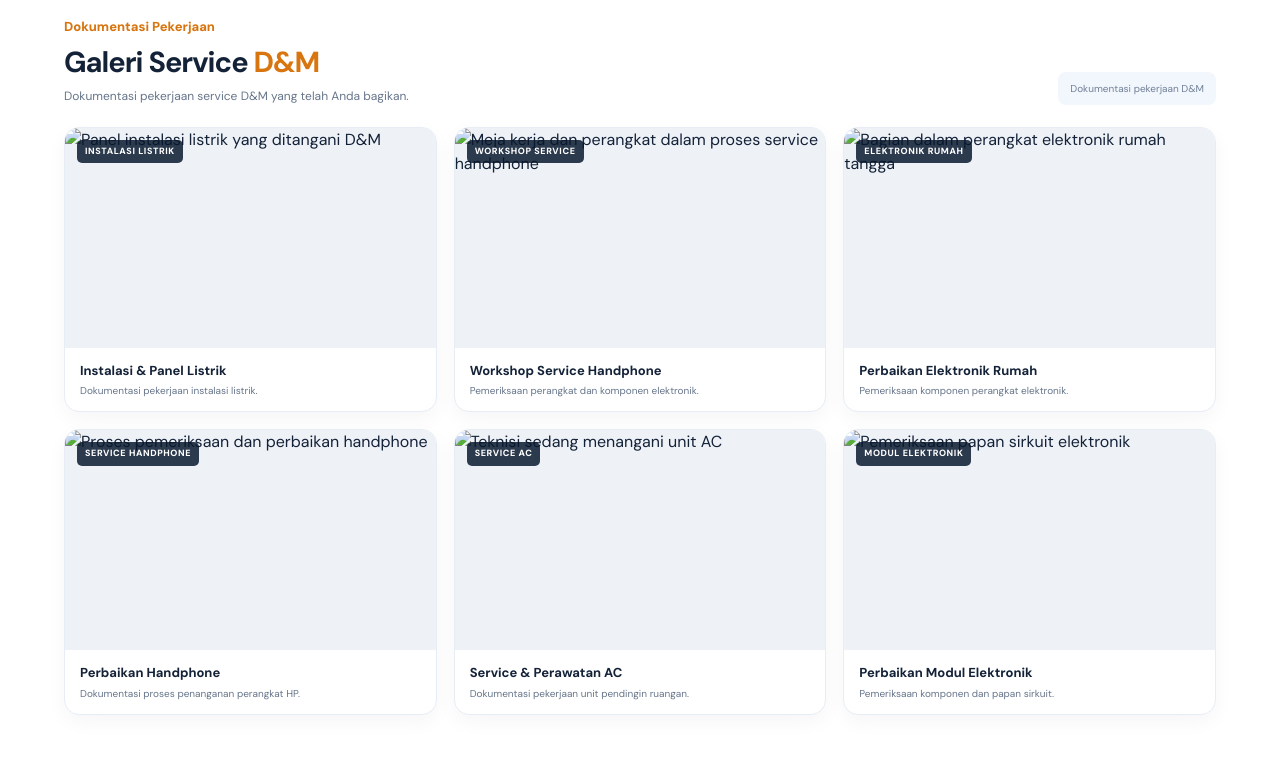
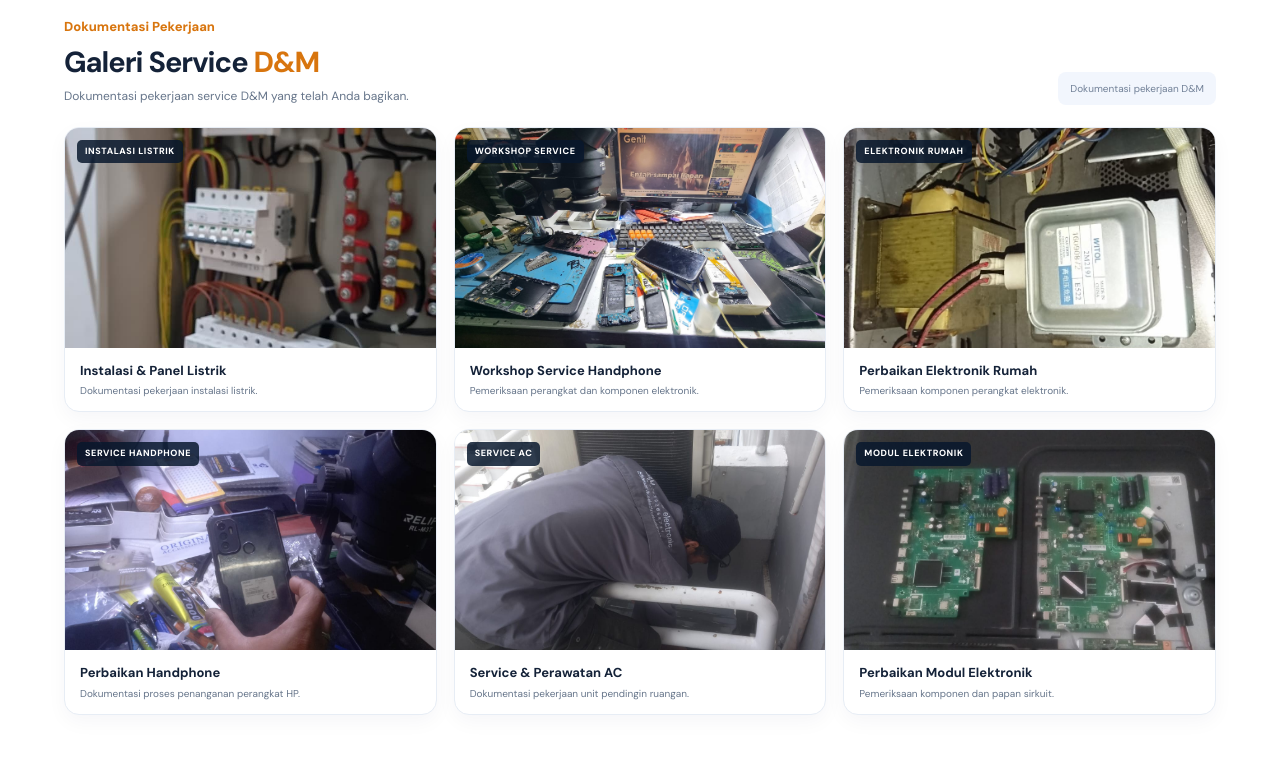
Before and after one commit to Ranovr95/D-M, a plain HTML site: page index.html in a window 1280 px wide. Shown: the part 1180-1959 px from the top of the page. Drawn offline with Linux system fonts and the light colour scheme.

Commit message:
Update image paths in index.html

```diff
--- a/index.html
+++ b/index.html
@@ -14,7 +14,7 @@
 <body>
   <header class="site-header">
     <a class="brand" href="#home" aria-label="D&M beranda">
-      <img class="brand-logo" src="assets/dm-logo.png" alt="Logo D&M" />
+      <img class="brand-logo" src="dm-logo.png" alt="Logo D&M" />
       <span class="brand-caption"><strong>D&amp;M</strong><small>Service Elektronik</small></span>
     </a>
     <button class="menu-toggle" id="menuToggle" aria-label="Buka navigasi" aria-expanded="false">☰</button>
@@ -83,27 +83,27 @@
       </div>
       <div class="gallery-grid">
         <article class="gallery-card">
-          <div class="gallery-photo"><img src="assets/service-instalasi-listrik.jpg" alt="Panel instalasi listrik yang ditangani D&amp;M" loading="lazy"><span>INSTALASI LISTRIK</span></div>
+          <div class="gallery-photo"><img src="service-instalasi-listrik.jpg" alt="Panel instalasi listrik yang ditangani D&amp;M" loading="lazy"><span>INSTALASI LISTRIK</span></div>
           <div class="gallery-info"><strong>Instalasi &amp; Panel Listrik</strong><small>Dokumentasi pekerjaan instalasi listrik.</small></div>
         </article>
         <article class="gallery-card">
-          <div class="gallery-photo"><img src="assets/service-bench-handphone.jpg" alt="Meja kerja dan perangkat dalam proses service handphone" loading="lazy"><span>WORKSHOP SERVICE</span></div>
+          <div class="gallery-photo"><img src="service-bench-handphone.jpg" alt="Meja kerja dan perangkat dalam proses service handphone" loading="lazy"><span>WORKSHOP SERVICE</span></div>
           <div class="gallery-info"><strong>Workshop Service Handphone</strong><small>Pemeriksaan perangkat dan komponen elektronik.</small></div>
         </article>
         <article class="gallery-card">
-          <div class="gallery-photo"><img src="assets/service-elektronik-rumah.jpg" alt="Bagian dalam perangkat elektronik rumah tangga" loading="lazy"><span>ELEKTRONIK RUMAH</span></div>
+          <div class="gallery-photo"><img src="service-elektronik-rumah.jpg" alt="Bagian dalam perangkat elektronik rumah tangga" loading="lazy"><span>ELEKTRONIK RUMAH</span></div>
           <div class="gallery-info"><strong>Perbaikan Elektronik Rumah</strong><small>Pemeriksaan komponen perangkat elektronik.</small></div>
         </article>
         <article class="gallery-card">
-          <div class="gallery-photo"><img src="assets/service-handphone.jpg" alt="Proses pemeriksaan dan perbaikan handphone" loading="lazy"><span>SERVICE HANDPHONE</span></div>
+          <div class="gallery-photo"><img src="service-handphone.jpg" alt="Proses pemeriksaan dan perbaikan handphone" loading="lazy"><span>SERVICE HANDPHONE</span></div>
           <div class="gallery-info"><strong>Perbaikan Handphone</strong><small>Dokumentasi proses penanganan perangkat HP.</small></div>
         </article>
         <article class="gallery-card">
-          <div class="gallery-photo"><img src="assets/service-ac.jpg" alt="Teknisi sedang menangani unit AC" loading="lazy"><span>SERVICE AC</span></div>
+          <div class="gallery-photo"><img src="service-ac.jpg" alt="Teknisi sedang menangani unit AC" loading="lazy"><span>SERVICE AC</span></div>
           <div class="gallery-info"><strong>Service &amp; Perawatan AC</strong><small>Dokumentasi pekerjaan unit pendingin ruangan.</small></div>
         </article>
         <article class="gallery-card">
-          <div class="gallery-photo"><img src="assets/service-modul-elektronik.jpg" alt="Pemeriksaan papan sirkuit elektronik" loading="lazy"><span>MODUL ELEKTRONIK</span></div>
+          <div class="gallery-photo"><img src="service-modul-elektronik.jpg" alt="Pemeriksaan papan sirkuit elektronik" loading="lazy"><span>MODUL ELEKTRONIK</span></div>
           <div class="gallery-info"><strong>Perbaikan Modul Elektronik</strong><small>Pemeriksaan komponen dan papan sirkuit.</small></div>
         </article>
       </div>
@@ -119,7 +119,7 @@
     </section>
 
     <section class="location section-wrap" id="location">
-      <div class="location-photo-wrap"><img src="assets/banner-dm.jpg" alt="Banner promosi D&M Service Elektronik beserta daftar layanan, nomor WhatsApp, dan alamat" class="location-photo location-banner"><span class="location-photo-label">BANNER LAYANAN D&amp;M</span></div>
+      <div class="location-photo-wrap"><img src="banner-dm.jpg" alt="Banner promosi D&M Service Elektronik beserta daftar layanan, nomor WhatsApp, dan alamat" class="location-photo location-banner"><span class="location-photo-label">BANNER LAYANAN D&amp;M</span></div>
       <div class="location-copy"><span class="section-kicker">Kunjungi Tempat Kami</span><h2>Lokasi Service<br><span>D&amp;M</span></h2><p>Temukan tempat service kami di area Kebayoran Lama, Jakarta Selatan.</p>
         <div class="address-card"><span class="address-icon">⌖</span><div><strong>Alamat</strong><p>Jl. Ismail RT.005 RW.010 No.9, Kebayoran Lama, Jakarta Selatan</p></div></div>
         <a class="btn btn-primary map-btn" href="https://maps.app.goo.gl/yzwAU6LJixpm2duEA?g_st=aw" target="_blank" rel="noreferrer">Lihat Lokasi di Google Maps →</a>
@@ -138,7 +138,7 @@
 
     <section class="payment section-wrap" id="payment">
       <div class="payment-copy"><span class="section-kicker">Pembayaran Praktis</span><h2>Pembayaran tersedia melalui <span>QRIS.</span></h2><p>Setelah menerima total biaya dan konfirmasi dari admin D&amp;M, Anda dapat melakukan pembayaran menggunakan aplikasi mobile banking atau dompet digital yang mendukung QRIS.</p><div class="payment-points"><span>✓ Praktis melalui aplikasi pembayaran</span><span>✓ Konfirmasi pembayaran kepada admin</span><span>✓ Simpan bukti transaksi Anda</span></div></div>
-      <div class="qris-card"><div class="qris-top"><strong>D&amp;M <span>PAYMENT</span></strong><small>SCAN TO PAY</small></div><div class="qris-placeholder qris-image-wrap"><img src="assets/qris-contoh.png" alt="Contoh tampilan QRIS D&M, bukan kode pembayaran" class="qris-image"><strong class="qris-demo-caption">CONTOH QRIS · BUKAN UNTUK PEMBAYARAN</strong><small>Ganti gambar ini dengan QRIS resmi D&amp;M sebelum website dipublikasikan.</small></div><div class="qris-bottom"><span>QRIS</span><small>Pastikan nama merchant sesuai sebelum membayar</small></div></div>
+      <div class="qris-card"><div class="qris-top"><strong>D&amp;M <span>PAYMENT</span></strong><small>SCAN TO PAY</small></div><div class="qris-placeholder qris-image-wrap"><img src="qris-contoh.png" alt="Contoh tampilan QRIS D&M, bukan kode pembayaran" class="qris-image"><strong class="qris-demo-caption">CONTOH QRIS · BUKAN UNTUK PEMBAYARAN</strong><small>Ganti gambar ini dengan QRIS resmi D&amp;M sebelum website dipublikasikan.</small></div><div class="qris-bottom"><span>QRIS</span><small>Pastikan nama merchant sesuai sebelum membayar</small></div></div>
       <p class="payment-disclaimer">Pembayaran dilakukan setelah admin mengonfirmasi nominal tagihan. Pastikan QRIS yang digunakan adalah QRIS resmi D&amp;M.</p>
     </section>
 
```
